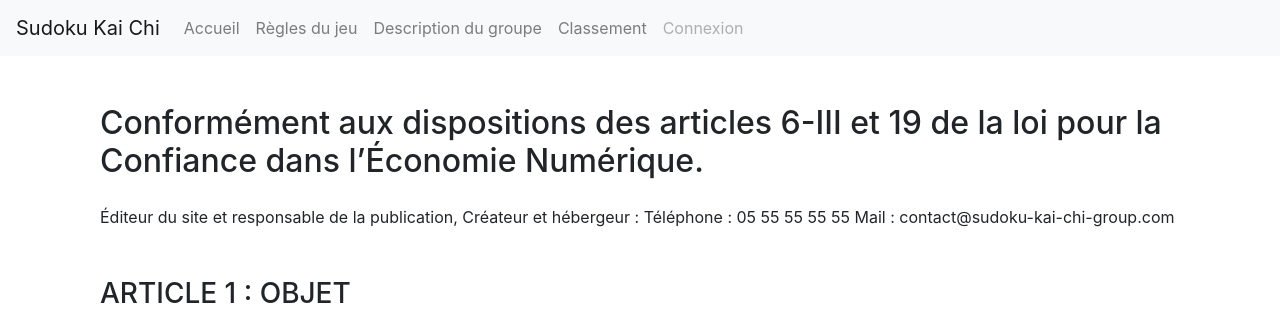
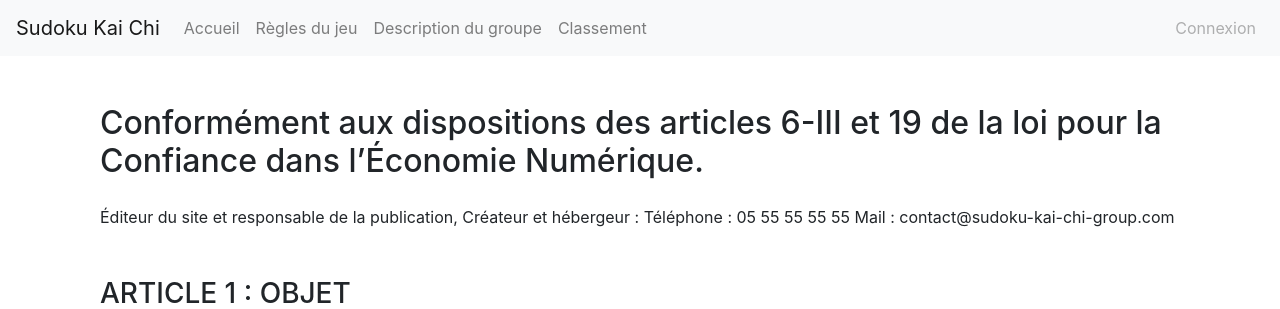
Before and after one commit to minanass/Aliptic, a Symfony app: template templates/pages/legales_mentions.html.twig in a window 1280 px wide. Shown: the top 309 px of the page. Run offline with Twig, Linux system fonts and the light colour scheme; the template is opened without the code that fills it, so the values that code supplies are empty; some libraries are stand-ins or nearby versions.

Commit message:
Modification mentions légales/header/base/app css

```diff
--- a/assets/styles/app.css
+++ b/assets/styles/app.css
@@ -178,6 +178,3 @@ a, div.footer-copyright, .navbar-light .navbar-brand, ul.navbar-nav li.nav-item
 .navbar-light .navbar-nav .nav-link{
     margin-left:20px;
 }
-.navbar-light .navbar-nav .nav-link.disabled{
-    margin-left:300px;
-}
--- a/templates/base.html.twig
+++ b/templates/base.html.twig
@@ -16,7 +16,7 @@
 		{{ encore_entry_link_tags('app') }}
 	</head>
 	<body>
-		<div class="clearfix">
+		<div class="clearfix pb-5">
 			{% include 'partials/header.html.twig' %}
 
 			<div class="min_heigth container"> {% block body %}{% endblock %}
@@ -29,7 +29,7 @@
 
 			<script src="https://code.jquery.com/jquery-3.2.1.slim.min.js" integrity="sha384-KJ3o2DKtIkvYIK3UENzmM7KCkRr/rE9/Qpg6aAZGJwFDMVNA/GpGFF93hXpG5KkN" crossorigin="anonymous"></script>
 			<script src="https://cdnjs.cloudflare.com/ajax/libs/popper.js/1.12.9/umd/popper.min.js" integrity="sha384-ApNbgh9B+Y1QKtv3Rn7W3mgPxhU9K/ScQsAP7hUibX39j7fakFPskvXusvfa0b4Q" crossorigin="anonymous"></script>
-			<script src="https://maxcdn.bootstrapcdn.com/bootstrap/4.0.0/js/bootstrap.min.js" integrity="sha384-JZR6Spejh4U02d8jOt6vLEHfe/JQGiRRSQQxSfFWpi1MquVdAyjUar5+76PVCmYl" crossorigin="anonymous"></script>
+			<script src="https://maxcdn.bootstrapcdn.com/bootstrap/4.0.0/js/bootstrap.min.js" integrity="sha384-JZR6Spejh4U02d8jOt6vLEHfe/JQGiRRSQQxSfFWpi1MquVdAyjUar5+76PVCmYl" crossorigin="anonymous"></script>{{ encore_entry_script_tags('app') }}
 		</body>
-		{{ encore_entry_script_tags('app') }}
+
 	</html>
--- a/templates/pages/legales_mentions.html.twig
+++ b/templates/pages/legales_mentions.html.twig
@@ -2,7 +2,7 @@
 
 
 {% block body %}
-    <div class="container pt-5">
+    <div class="container pt-5 mb-5 pb-1">
         <h2 class="mb-4 fs_225">Conformément aux dispositions des articles 6-III et 19 de la loi pour la Confiance dans l’Économie Numérique.</h2>
 
         <p>
--- a/templates/partials/header.html.twig
+++ b/templates/partials/header.html.twig
@@ -4,7 +4,7 @@
 		<span class="navbar-toggler-icon"></span>
 	</button>
 	<div class="collapse navbar-collapse" id="navbarNav">
-		<ul class="navbar-nav">
+		<ul class="d-flex flex-row justify-content-start align-items-center navbar-nav w-100">
 			<li class="nav-item">
 				<a class="nav-link" href="{{ path('home')}}">Accueil
 				</a>
@@ -19,11 +19,11 @@
 				<a class="nav-link" href="{{ path('ranking')}}">Classement</a>
 			</li>
 			{% if app.user %}
-				<li class="nav-item">
+				<li class="nav-item ml-auto">
 					<a class="nav-link disabled" href="{{ path('app_logout') }}">Déconnexion</a>
 				</li>
 			{% else %}
-				<li class="nav-item">
+				<li class="nav-item ml-auto">
 					<a class="nav-link disabled" href="{{ path('app_login') }}">Connexion</a>
 				</li>
 			{% endif %}
```
